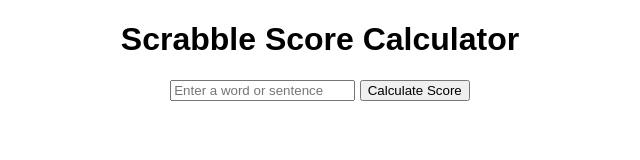
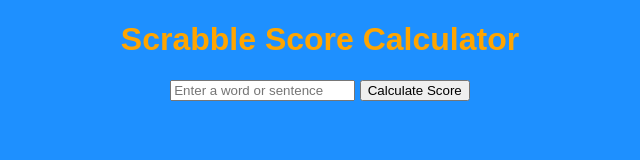
Before and after one commit to michaeliyer/scrabblePoints, a plain HTML site: page index.html in a window 1280 px wide. Shown: the whole page, without its empty margins (320-960 px from the left). Drawn offline with Linux system fonts and the light colour scheme.

Commit message:
Update style.css...added color and background-color

```diff
--- a/style.css
+++ b/style.css
@@ -1,6 +1,8 @@
 body {
     font-family: Arial, sans-serif;
     text-align: center;
+    background-color: dodgerblue;
+    color: orange;
 }
 
 #output {
```
